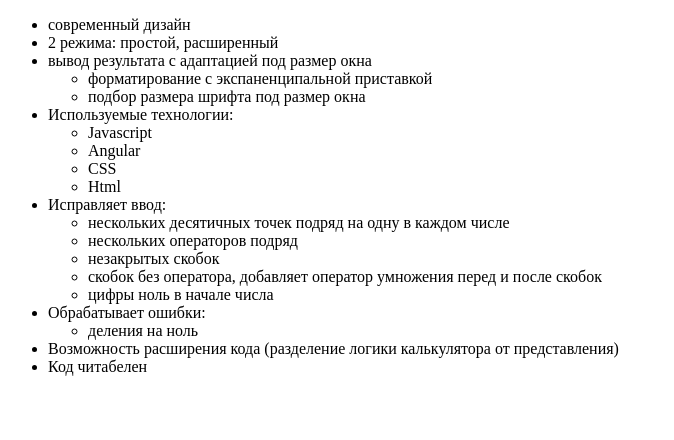
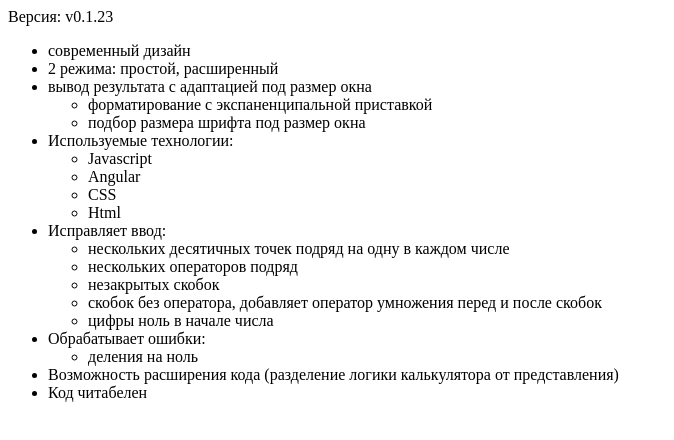
Before and after one commit to jagerflash/angular_calc, a plain HTML site: page about/index.html in a window 1280 px wide. Shown: the whole page, without its empty margins (0-674 px from the left). Drawn offline with Linux system fonts and the light colour scheme.

Commit message:
добавил версию

```diff
--- a/about/index.html
+++ b/about/index.html
@@ -5,6 +5,7 @@
     <title>Про калькулятор</title>
 </head>
 <body>
+    Версия: v0.1.23
     <ul>
         <li>современный дизайн</li>
         <li>2 режима: простой, расширенный</li>
```
